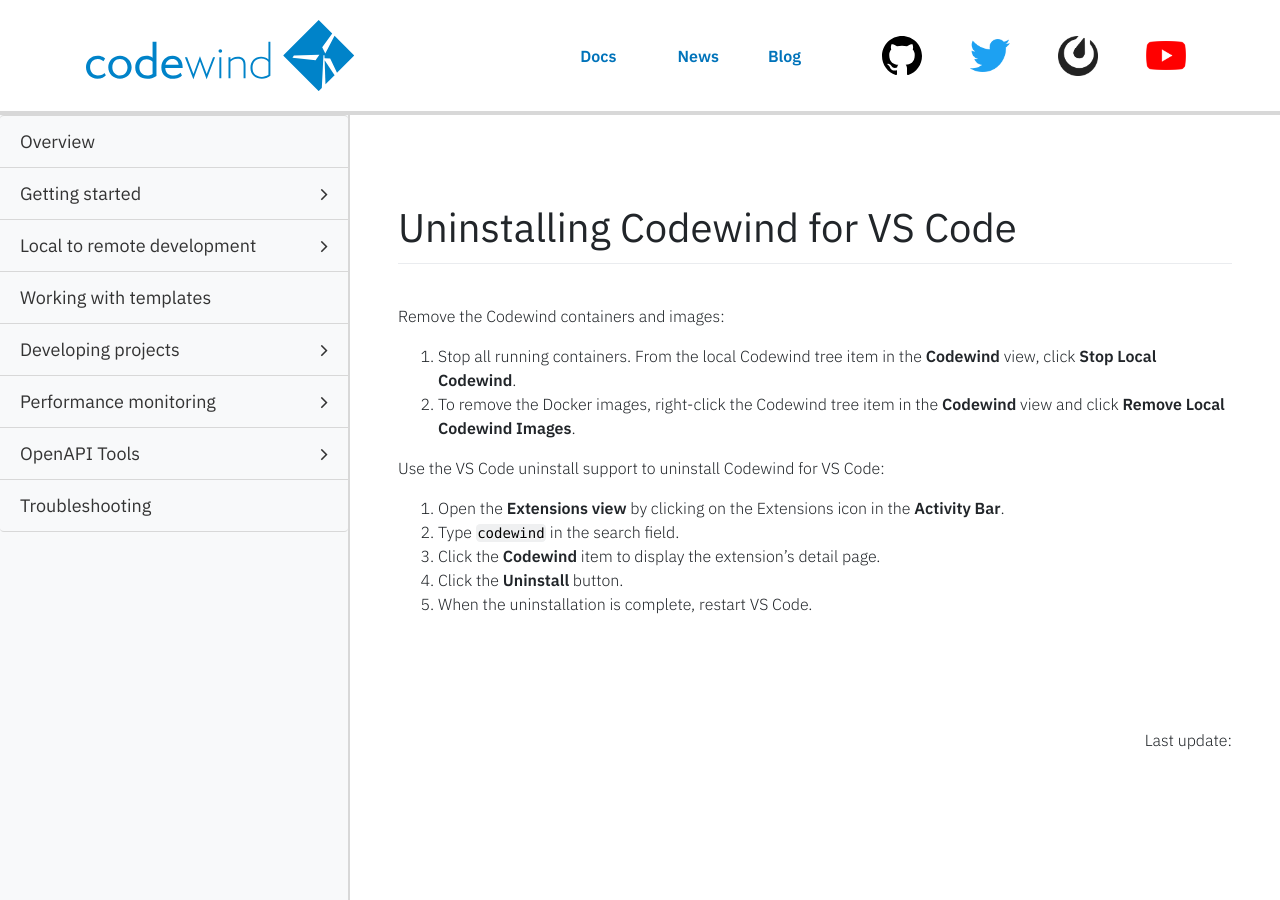
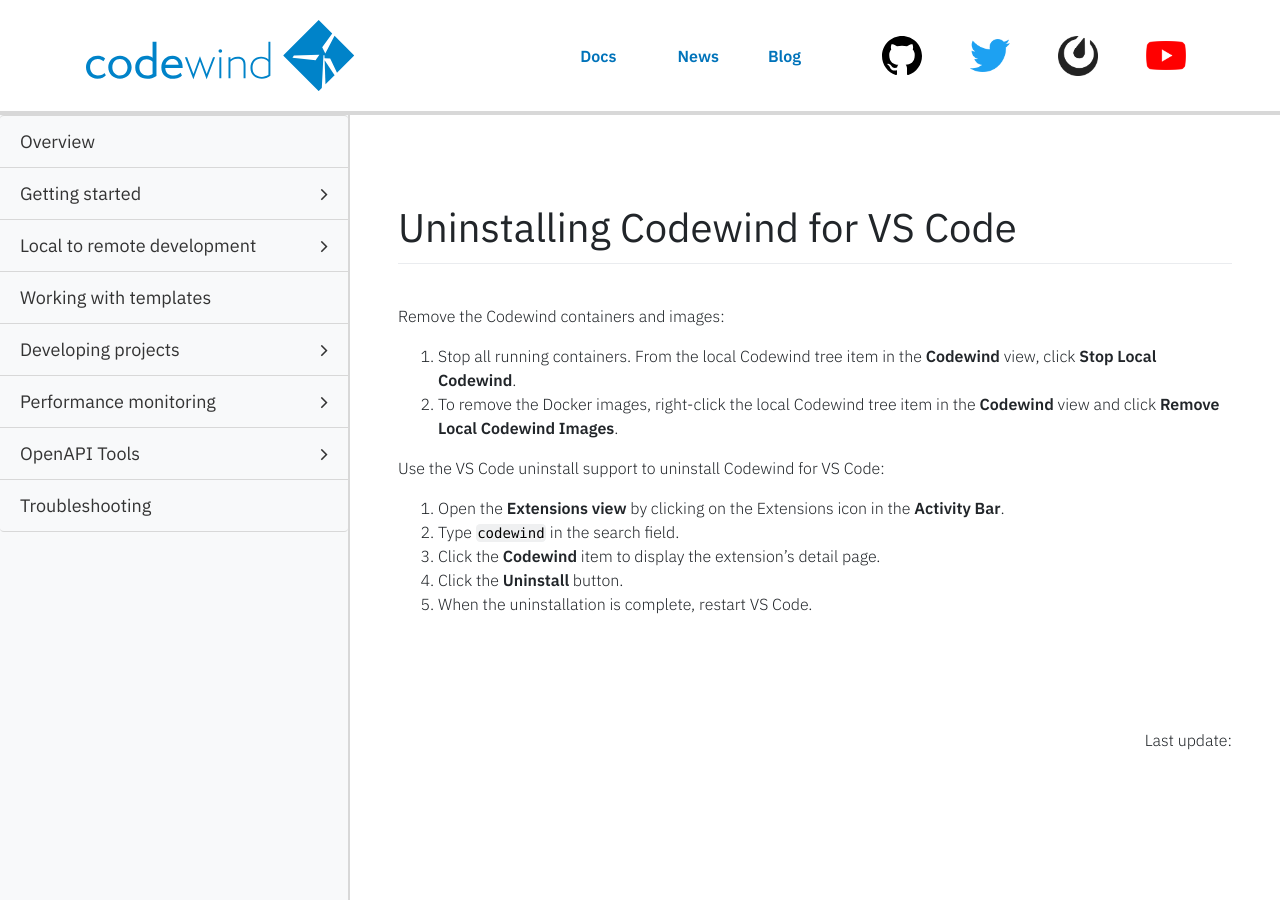
Before and after one commit to eclipse-archived/codewind-docs, a Jekyll site: the page built from docs/_documentations/mdt-vsc-uninstall.md, in a window 1280 px wide and 900 px high. Built offline with Jekyll 4.4.1, drawn with Linux system fonts in a browser that asks for light colours; nearby versions of some CDN libraries; comment, search, counter and statistics services are not loaded.

Commit message:
Minor correction

```diff
--- a/docs/_documentations/mdt-vsc-uninstall.md
+++ b/docs/_documentations/mdt-vsc-uninstall.md
@@ -11,7 +11,7 @@ type: document
 # Uninstalling Codewind for VS Code
 Remove the Codewind containers and images:
 1. Stop all running containers. From the local Codewind tree item in the **Codewind** view, click **Stop Local Codewind**.
-2. To remove the Docker images, right-click the Codewind tree item in the **Codewind** view and click **Remove Local Codewind Images**.
+2. To remove the Docker images, right-click the local Codewind tree item in the **Codewind** view and click **Remove Local Codewind Images**.
 
 Use the VS Code uninstall support to uninstall Codewind for VS Code:
 1. Open the **Extensions view** by clicking on the Extensions icon in the **Activity Bar**.
```
